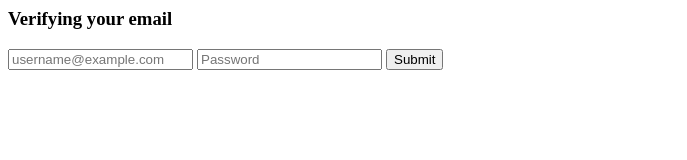
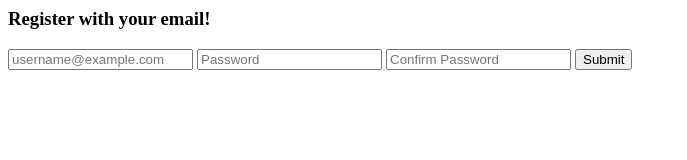
Before and after one commit to VinayakRugvedi/user-verification, a website: page public/index.html in a window 1280 px wide. Shown: the whole page, without its empty margins (0-687 px from the left). Drawn offline with Linux system fonts and the light colour scheme.

Commit message:
Add confirm password field, change title

```diff
--- a/public/index.html
+++ b/public/index.html
@@ -5,15 +5,16 @@
     <meta name="description" content="A todo App for Procrastinators using React JS">
     <meta name="author" content="A Vinayak Rugvedi">
     <meta name="viewport" content="width=device-width, initial-scale=1.0 "  >
-    <title>Verify its YOU!</title>
+    <title>Authentication</title>
     <link rel="stylesheet" href="index.css">
   </head>
 
   <body>
-    <h3>Verifying your email</h3>
+    <h3>Register with your email!</h3>
       <div class="registerContainer">
         <input type="email" id="email" name="user_email" placeholder="username@example.com">
         <input type="password" id="password" name="user_password" placeholder="Password">
+        <input type="password" id="confirmedPassword" name="confirmed_user_password" placeholder="Confirm Password">
         <button type="submit" class="submitButton">Submit</button>
       </div>
     <script src="index.js"></script>
```
